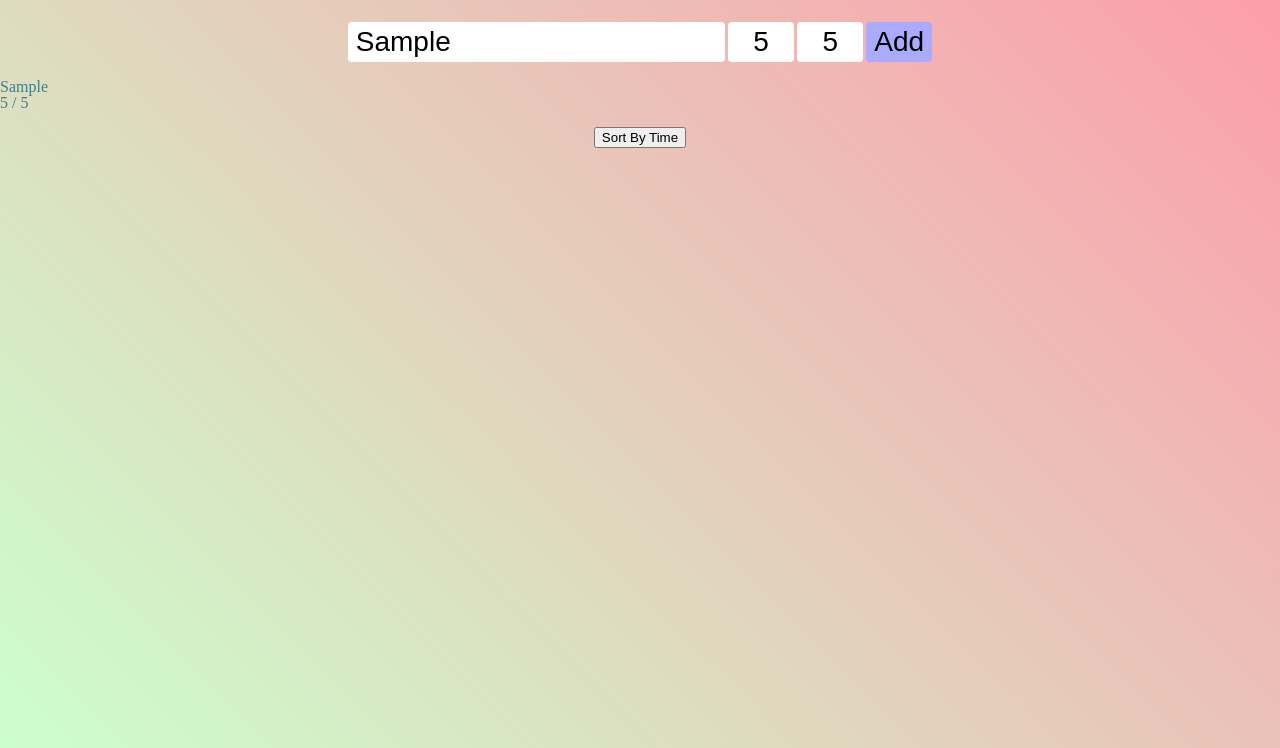
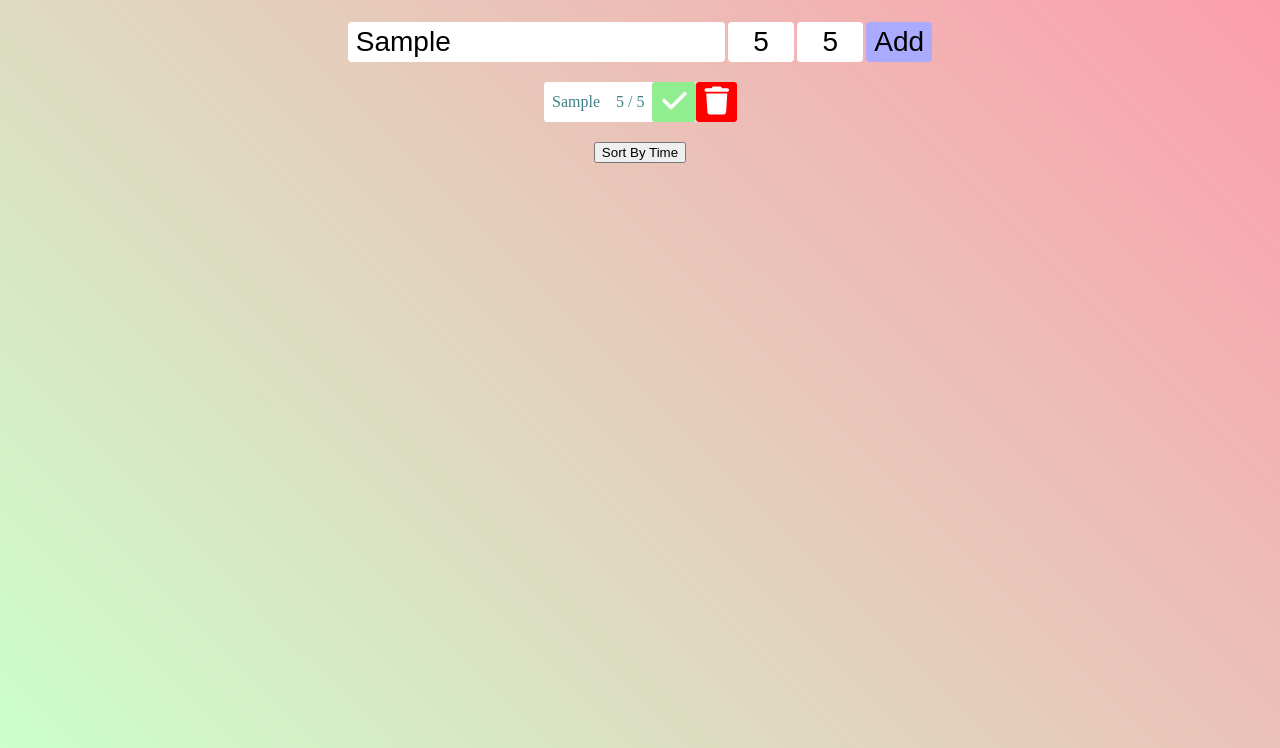
Before and after one commit to Keon-old-projects/Todolist, a plain HTML site: page index.html in a window 1280 px wide. Both pictures are taken after typing "Sample", "5", "5" into the empty fields and a click on the button "Add". Shown: the part 100-848 px from the top of the page. Drawn offline with Linux system fonts and the light colour scheme.

Commit message:
JS Setup 2

```diff
--- a/index.html
+++ b/index.html
@@ -5,6 +5,7 @@
     <meta charset="UTF-8">
     <meta http-equiv="X-UA-Compatible" content="IE=edge">
     <meta name="viewport" content="width=device-width, initial-scale=1.0">
+    <link rel="stylesheet" href="https://cdnjs.cloudflare.com/ajax/libs/font-awesome/6.2.0/css/all.min.css" integrity="sha512-xh6O/CkQoPOWDdYTDqeRdPCVd1SpvCA9XXcUnZS2FmJNp1coAFzvtCN9BmamE+4aHK8yyUHUSCcJHgXloTyT2A==" crossorigin="anonymous" referrerpolicy="no-referrer" />
     <link rel="stylesheet" href="style/css/all.css">
     <title>Todolist</title>
 
@@ -15,8 +16,8 @@
     <form>
         <input type="text"/>
         <input type="number" max="12" min="1" placeholder="M
-        " required/>
-        <input type="number" min="1" max="31" placeholder="D"required/>
+        " required>
+        <input type="number" min="1" max="31" placeholder="D" required>
         <button type="submit">Add</button>
     </form>
     <br>
--- a/scripts/js.js
+++ b/scripts/js.js
@@ -9,16 +9,35 @@ add.addEventListener("click", e => {
     let todoDate=form.children[2].value;
     // console.log(todoText+"  "+todoMon+"/"+todoDate);
 
-    //新增todo清單
+    //todo清單
     let todo = document.createElement("div");
     todo.classList.add("todo");
     let text = document.createElement("p");
     text.classList.add("todo-text");
-    text.innerHTML=todoText;
+    text.innerText=todoText;
     let time = document.createElement("p");
     time.classList.add('todo-time');
-    time.innerHTML=todoMon+' / '+todoDate;
+    time.innerText=todoMon+' / '+todoDate;
     todo.appendChild(text);
     todo.appendChild(time);
+
+
+    //todo右側選項按鈕
+    // 勾選
+    let checkButton = document.createElement("button");
+    checkButton.classList.add('check');
+    checkButton.innerHTML='<i class="fa-solid fa-check"></i>'
+    // 垃圾
+    let trashButton = document.createElement('button');
+    trashButton.classList.add("trash");
+    trashButton.innerHTML='<i class="fa-solid fa-trash"></i>'
+
+    // 新增icons
+    todo.appendChild(checkButton);
+    todo.appendChild(trashButton);
+
+    //動畫效果
+    todo.style.animation="scaleUP 0.5s forwards"
+    // 新增清單
     section.appendChild(todo);
 })
--- a/style/scss/_main.scss
+++ b/style/scss/_main.scss
@@ -33,3 +33,45 @@ button[type="submit"]{
   cursor: pointer;
   @extend input;
 }
+
+@keyframes scaleUP {
+  from{
+    transform: scale(0);
+  }
+  to{
+    transform: scale(1);
+  }
+}
+
+section{
+  display: flex;
+  flex-direction: column;
+  align-items: center;
+  .todo{
+      display: flex;
+      font-size: 1.5rem;
+      background: #fff;
+      border-radius: 3px;
+      color: #000;
+      margin: 0.2rem 0;
+      p{
+          padding: 0.5rem;
+          line-height: 1.5;
+      }
+      button{
+          padding: 0.25rem 0.5rem;
+          font-size: 1.75rem;
+          border: none;
+          cursor: pointer;
+          color: #fff;
+          border-radius: 3px;
+      }
+      .check{
+          background: lightgreen;
+
+      }
+      .trash{
+          background: red;
+      }
+  }
+}
```
Also changed, not shown: style/css/all.css, 1 other file.
